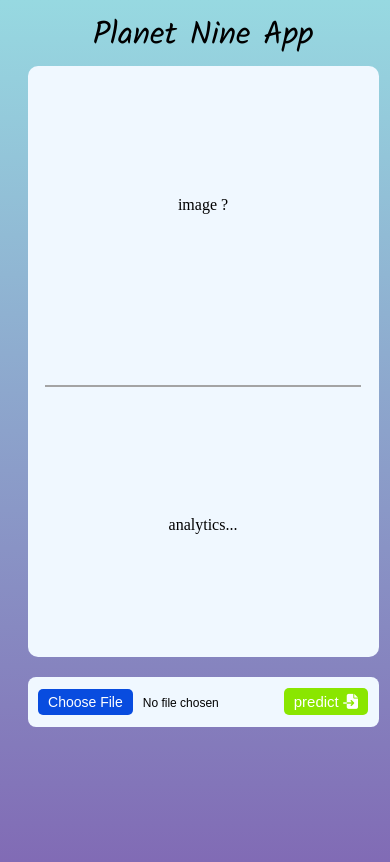
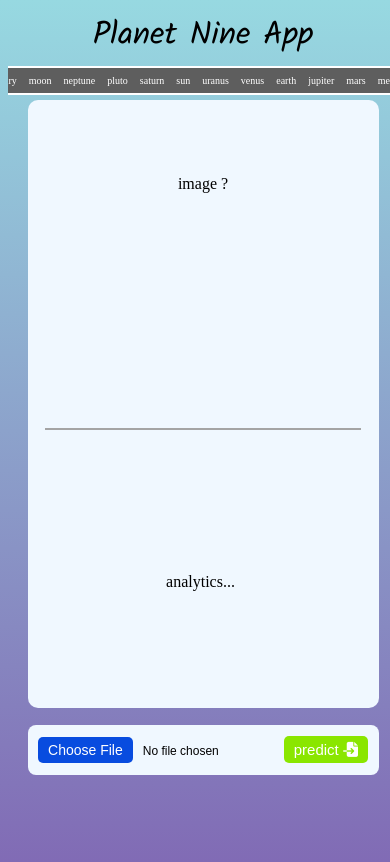
Before and after one commit to mohamad-fat/planet_nine_app, a Flask app: page / in a window 390 px wide. Run offline with Flask 3, Linux system fonts and the light colour scheme; some libraries are stand-ins or nearby versions.

Commit message:
version0p2

```diff
--- a/model.py
+++ b/model.py
@@ -2,35 +2,40 @@ import tensorflow as tf
 import numpy as np
 from PIL import Image
 
-IMG_SHAPE = 150
+IMG_SHAPE = 260
 model_path = 'model/version_0p1.keras'
-objects = ['sun', 'Mercury', 'venus', 'earth', 'mars', 'jupiter', 'saturn', 'uranus', 'neptune', 'pluto', 'moon']
+objects = ['earth', 'jupiter', 'mars', 'mercury', 'moon', 'neptune', 'pluto', 'saturn', 'sun', 'uranus', 'venus']
 model = tf.keras.models.load_model(model_path, compile=False)
 
 def preprocessing_image(image_path):
     img = Image.open(image_path)
+    # img = tf.image.resize_with_crop_or_pad(img, IMG_SHAPE, IMG_SHAPE)
     img = img.resize((IMG_SHAPE, IMG_SHAPE))
-    img = np.array(img) / 255.0
+    # img = np.array(img) / 255.0
     return img
+
+def get_classes():
+    return objects
 
 def predict_object(img_path):
     image = preprocessing_image(img_path)
     predicted = model.predict(np.expand_dims(image, axis=0))
 
     predicted_object = objects[np.argmax(predicted)]
-    predicted_proba = np.max(predicted)
+    predicted_perc = np.max(predicted).astype('float') * 100
 
     predicted[0][np.argmax(predicted)] = 0
     second_predicted = objects[np.argmax(predicted)]
-    second_proba = np.max(predicted)
+    second_perc = np.max(predicted).astype('float') * 100
 
     predicted[0][np.argmax(predicted)] = 0
     third_predicted = objects[np.argmax(predicted)]
-    third_proba = np.max(predicted)
+    third_perc = np.max(predicted).astype('float') * 100
 
     data = [
-        (predicted_object, predicted_proba),
-        (second_predicted, second_proba),
-        (third_predicted, third_proba)
+        (predicted_object, predicted_perc),
+        (second_predicted, second_perc),
+        (third_predicted, third_perc)
     ]
+    print(data)
     return data
--- a/server.py
+++ b/server.py
@@ -4,7 +4,7 @@ import os
 from waitress import serve
 from werkzeug.utils import secure_filename
 
-from model import predict_object
+from model import predict_object, get_classes
 
 app = Flask(__name__)
 
@@ -21,7 +21,7 @@ def allowed_file(filename):
 
 @app.route('/')
 def home():
-    return render_template('index.html')
+    return render_template('index.html', objects=get_classes())
 
 @app.route('/', methods=['POST'])
 def upload_image():
@@ -43,7 +43,12 @@ def upload_image():
         labels = [row[0] for row in data]
         values = [row[1] for row in data]
 
-        return render_template('index.html', filename=filename, prediction=prediction, labels=labels, values=values)
+        return render_template('index.html',
+                               filename=filename,
+                               prediction=prediction,
+                               labels=labels,
+                               values=values,
+                               objects=get_classes())
     else:
         flash('Alowed image types are - png, jpg, jpeg, gif')
         return redirect(request.url)
--- /dev/null
+++ b/static/scripts/scroller.js
@@ -0,0 +1,26 @@
+const scrollers = document.querySelectorAll(".scroller");
+
+// If a user hasn't opted in for recuded motion, then we add the animation
+if (!window.matchMedia("(prefers-reduced-motion: reduce)").matches) {
+  addAnimation();
+}
+
+function addAnimation() {
+  scrollers.forEach((scroller) => {
+    // add data-animated="true" to every `.scroller` on the page
+    scroller.setAttribute("data-animated", true);
+
+    // Make an array from the elements within `.scroller-inner`
+    const scrollerInner = scroller.querySelector(".scroller__inner");
+    const scrollerContent = Array.from(scrollerInner.children);
+
+    // For each item in the array, clone it
+    // add aria-hidden to it
+    // add it into the `.scroller-inner`
+    scrollerContent.forEach((item) => {
+      const duplicatedItem = item.cloneNode(true);
+      duplicatedItem.setAttribute("aria-hidden", true);
+      scrollerInner.appendChild(duplicatedItem);
+    });
+  });
+}
--- /dev/null
+++ b/static/styles/scroller.css
@@ -0,0 +1,79 @@
+.scroller {
+  /* max-width: 600px; */
+  max-width: 100vw;
+  margin-bottom: 5px;
+}
+
+.scroller__inner {
+  padding-block: 2px;
+  display: flex;
+  flex-wrap: wrap;
+  gap: 2px;
+}
+
+.scroller[data-animated="true"] {
+  overflow: hidden;
+  -webkit-mask: linear-gradient(
+    90deg,
+    transparent
+  );
+  mask: linear-gradient(90deg, transparent);
+}
+
+.scroller[data-animated="true"] .scroller__inner {
+  width: max-content;
+  /* width: 100%; */
+  flex-wrap: nowrap;
+  animation: scroll var(--_animation-duration, 40s)
+    var(--_animation-direction, forwards) linear infinite;
+}
+
+.scroller[data-direction="right"] {
+  --_animation-direction: reverse;
+}
+
+.scroller[data-direction="left"] {
+  --_animation-direction: forwards;
+}
+
+.scroller[data-speed="fast"] {
+  --_animation-duration: 20s;
+}
+
+.scroller[data-speed="slow"] {
+  --_animation-duration: 60s;
+}
+
+@keyframes scroll {
+  to {
+    transform: translate(calc(-50% - 0.5rem));
+  }
+}
+
+/* general styles */
+
+:root {
+  --clr-neutral-100: hsl(0, 0%, 100%);
+  --clr-primary-100: hsl(205, 15%, 58%);
+  --clr-primary-400: hsl(215, 25%, 27%);
+  --clr-primary-800: hsl(217, 33%, 17%);
+  --clr-primary-900: hsl(218, 33%, 9%);
+}
+
+.tag-list {
+  margin: 0;
+  padding-inline: 0;
+  list-style: none;
+
+  background-color: rgb(94, 94, 94);
+  border: 2px solid #fff;
+}
+
+.tag-list li {
+  padding: 5px;
+  font-size: 10px;
+  /* background: var(--clr-primary-400); */
+  /* border-radius: 0.5rem; */
+  /* box-shadow: 0 0.5rem 1rem -0.25rem var(--clr-primary-900); */
+  color: #fff;
+}
--- a/static/styles/style.css
+++ b/static/styles/style.css
@@ -1,7 +1,10 @@
 @import url('https://fonts.googleapis.com/css2?family=Kalam:wght@300;400;700&display=swap');
+@import url('./scroller.css');
 
 h1 {
     text-align: center;
+    padding: 0;
+    margin: 10px;
 }
 
 body {
@@ -13,13 +16,13 @@ body {
 
 #container {
     width: 80%;
-    height: 70%;
+    height: 72%;
     background-color: aliceblue;
     border-radius: 10px;
     display: flex;
     margin: auto;
     align-items: center;
-    justify-content: space-evenly;
+    justify-content: space-around;
 }
 
 .image-div {
@@ -27,7 +30,7 @@ body {
     height: 250px;
     display: flex;
     align-items: center;
-    justify-content: center;
+    justify-content: space-around;
     flex-direction: column;
 }
 
@@ -42,14 +45,14 @@ body {
 }
 
 .horizontal-line {
-    margin: 10px 10px;
+    margin: 0 10px;
     height: 90%;
     width: 2px;
     background-color: rgb(164, 164, 164);
 }
 
 .analytics-div {
-    width: 200px;
+    width: 300px;
     height: 200px;
     display: flex;
     align-items: center;
@@ -71,21 +74,20 @@ body {
     margin: auto;
     align-items: center;
     justify-content: center;
-    margin-top: 20px;
+    margin-top: 17px;
 }
 
 #msg-div {
-    width: 80%;
-    height: 30px;
+    width: 90%;
     margin: auto;
-    margin-top: 20px;
+    height: 20px;
+    /* margin-top: 10px; */
 }
 
 #msg-div p {
     color: #fff;
     font-family:'Gill Sans', 'Gill Sans MT', Calibri, 'Trebuchet MS', sans-serif;
     font-size: 18px;
-    margin-left: 10px;
 }
 
 input[type=file]::file-selector-button {
@@ -145,15 +147,14 @@ background: #0d45a5;
     }
 
     .horizontal-line {
-        margin: 5px 10px;
+        margin: 0 10px;
         height: 2px;
         width: 90%;
         background-color: rgb(164, 164, 164);
     }
 
     .analytics-div {
-        width: 200px;
-        height: 200px;
+        margin-right: 5px;
     }
 
     #upload-form {
@@ -177,9 +178,10 @@ background: #0d45a5;
         border-radius: 5px;
     }
 
-    #msg-div {
+    #msg-div p{
         margin-top: 5px;
-        font-size: 10px;
+        font-size: 13px;
+        margin-left: 10px;
     }
 
 }
--- a/templates/index.html
+++ b/templates/index.html
@@ -12,6 +12,14 @@
 </head>
 <body>
     <h1 class="kalam-regular">Planet Nine App</h1>
+
+    <div class="scroller" data-speed="fast">
+        <ul class="tag-list scroller__inner">
+          {% for object in objects %}
+            <li>{{ object }}</li>
+          {% endfor %}
+        </ul>
+      </div>
 
     <div id="container">
         <div class="image-div">
@@ -29,7 +37,7 @@
         <div class="horizontal-line"></div>
         <div class="analytics-div">
             {% if prediction %}
-                <canvas id="bar-chart" width="350" height="350"></canvas>
+                <canvas id="bar-chart" width="250px" height="220px"></canvas>
             {% else %}
                 <div class='shadow'>analytics...</div>
             {% endif %}
@@ -79,29 +87,31 @@
             ],
         },
         options: {
+            responsive: false,
             scales: {
                 y: {
                     suggestedMin: 0,
-                        suggestedMax: 1,
+                    suggestedMax: 100,
                     title: {
                         display: true,
-                            text: 'probability'
+                        text: 'percentage'
                     }
                 }
             },
             plugins: {
                 title: {
                     display: true,
-                        text: 'Top three predictions'
-                        // padding: {
-                        //     top: 10,
-                        //     bottom: 30
-                        // }
+                    text: 'Top three predictions',
+                    padding: {
+                        top: 10,
+                        bottom: 5
+                    }
                 }
         }
         }
     });
     </script>
+    <script src="../static/scripts/scroller.js"></script>
 
 </body>
 </html>
```
Also changed, not shown: static/scripts/analytics.js (added, +44 -0 lines), static/uploads/planet_saturn.jpeg (added), static/uploads/uranus.jpeg (added), 2 other files. Lines whose indentation alone changed are shown as unchanged.
